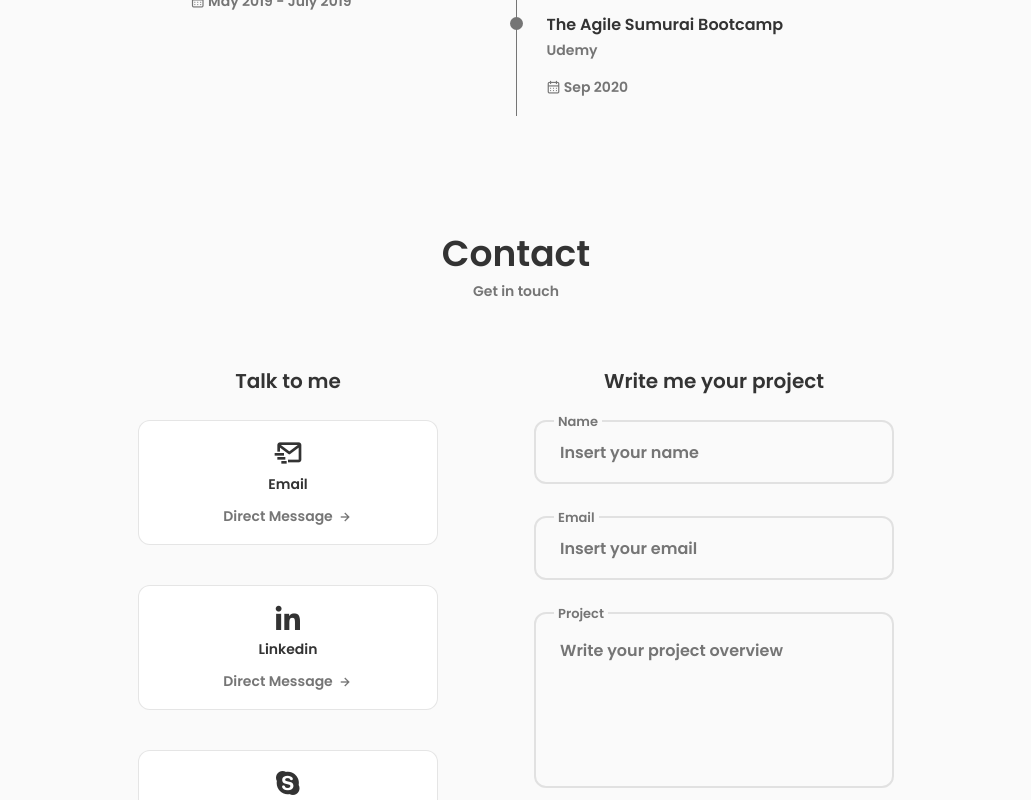
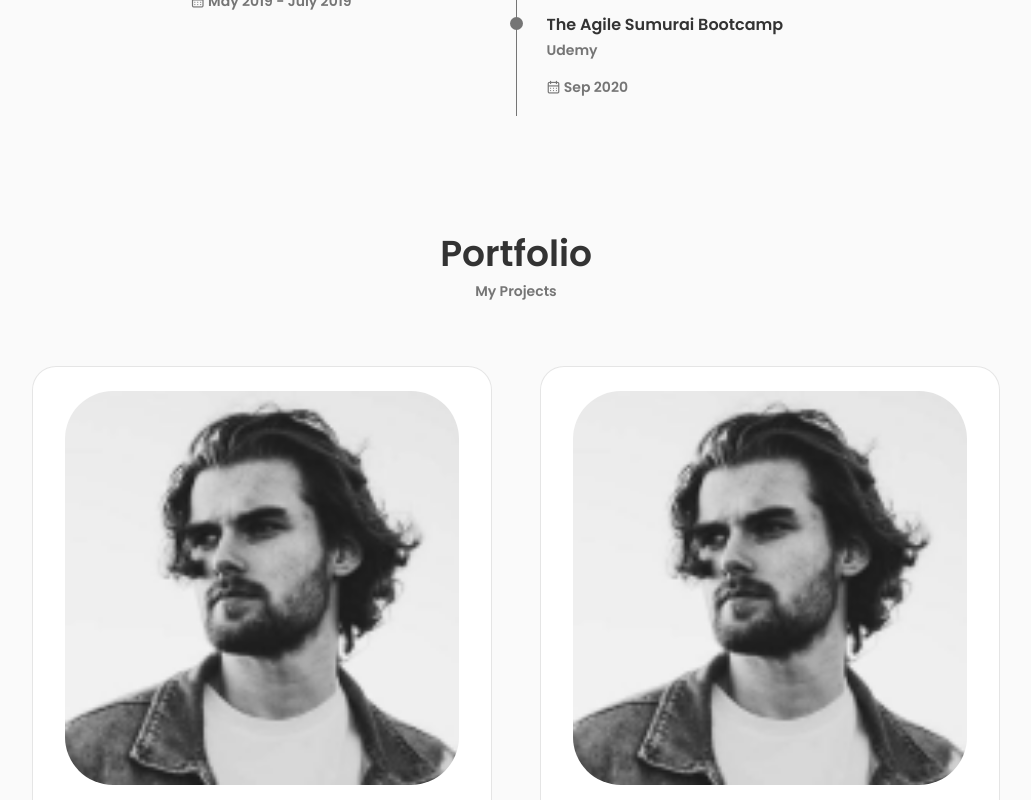
Before and after one commit to khunzinshine/khunzinshine.onrender, a React (Create React App) app: page / in a window 1280 px wide. Shown: the part 3420-4220 px from the top of the page, without its empty margins (124-1155 px from the left). Built offline with nearby package versions, Linux system fonts and the light colour scheme; no server answers.

Commit message:
added portfolio section into App

```diff
--- a/src/App.js
+++ b/src/App.js
@@ -4,6 +4,7 @@ import About from './components/about/About';
 import Contact from './components/contact/Contact';
 import Header from './components/header/Header';
 import Home from './components/home/Home';
+import Portfolio from './components/portfolio/Portfolio';
 import Qualification from './components/qualification/Qualification';
 import ScrollToTop from './components/scrolltop/ScrollToTop';
 import Services from './components/services/Services';
@@ -19,6 +20,7 @@ function App() {
         <Skills />
         <Services />
         <Qualification />
+        <Portfolio />
         {/* <Testimonial /> */}
         <Contact />
         <ScrollToTop />
```
